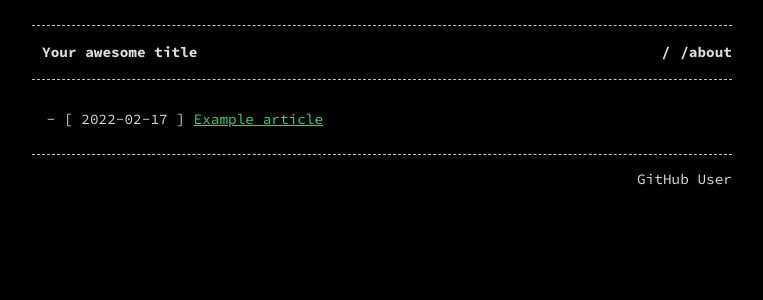
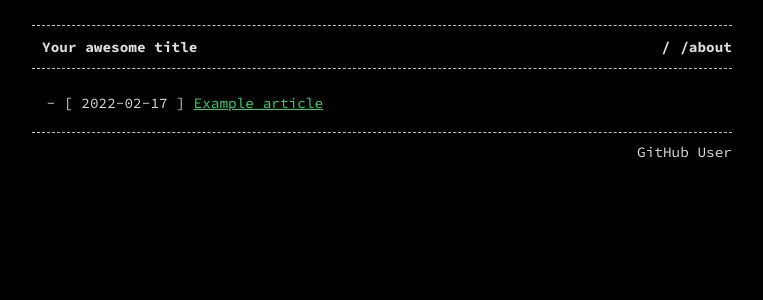
Before and after one commit to antoniovazquezblanco/jekyll-theme-ascii, a Jekyll site: the page built from index.md, in a window 1280 px wide. Shown: the top 300 px of the page, without its empty margins (258-1021 px from the left). Built offline with Jekyll 4.4.1, drawn with Linux system fonts in a browser that asks for light colours.

Commit message:
Restore normal line height

```diff
--- a/_sass/jekyll-theme-ascii/main.scss
+++ b/_sass/jekyll-theme-ascii/main.scss
@@ -11,7 +11,6 @@ body {
   margin: 0 auto;
   width: 90%;
   max-width: 700px;
-  line-height: 2em;
   font-size: 0.9em;
 }
 
@@ -63,7 +62,6 @@ b, strong {
 
 /* Small font override */
 body.large {
-  line-height: 2em;
   font-size: 1em;
 }
 
@@ -181,16 +179,6 @@ ul :not(.menu) > ul > li:before {
   color: $main-color
 }
 
-/* Error pages */
-div.error_box {
-  margin: 100px;
-  text-align: center;
-}
-
-div.error_box h1 {
-  font-size: 2em;
-}
-
 *::selection {
   background-color: $light-alt-color;
   color: black;
```
